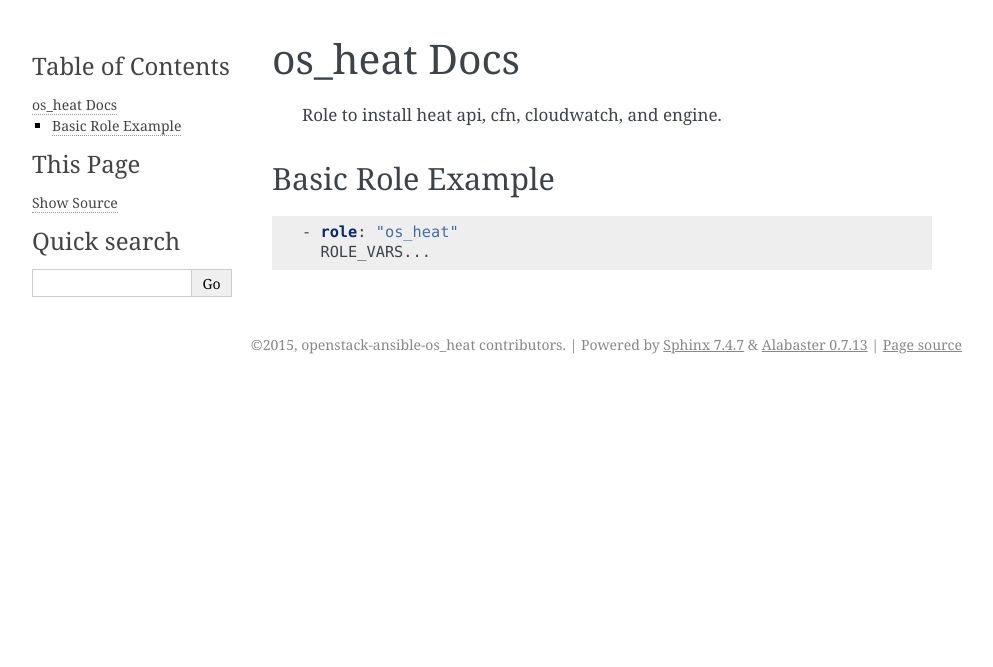
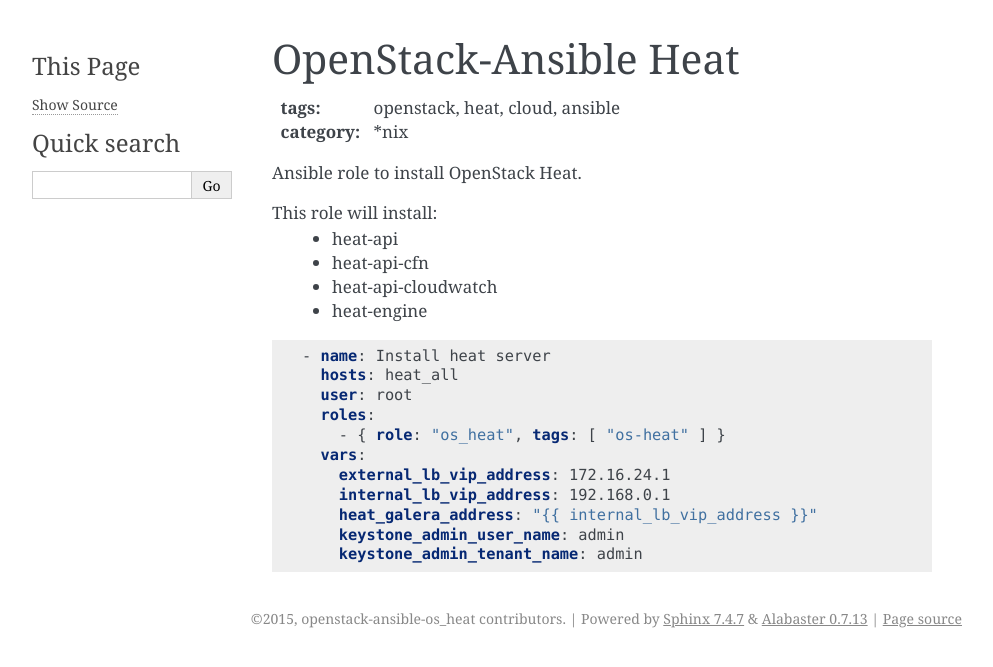
Before and after one commit to openstack/openstack-ansible-os_heat, a Sphinx documentation site: the page built from doc/source/index.rst, in a window 1280 px wide. Shown: the top 667 px of the page, without its empty margins (148-1141 px from the left). Built offline with Sphinx 7.4.7, drawn with Linux system fonts in a browser that asks for light colours.

Commit message:
[DOCS] Cleanup the role docs for consistency and clarity
Removed duplication and wrapped lines in the Contributing guide.

Change-Id: I842367ba02241da717404cacb36c9cfbb5582474

```diff
--- a/README.rst
+++ b/README.rst
@@ -1,11 +1,11 @@
-OpenStack heat
-##############
+OpenStack-Ansible Heat
+######################
 :tags: openstack, heat, cloud, ansible
 :category: \*nix
 
-Role to install heat api, cfn, cloudwatch, and engine.
+Ansible role to install OpenStack Heat.
 
-This role will install the following:
+This role will install:
     * heat-api
     * heat-api-cfn
     * heat-api-cloudwatch
--- a/doc/source/index.rst
+++ b/doc/source/index.rst
@@ -1,13 +1 @@
-os_heat Docs
-============
-
- Role to install heat api, cfn, cloudwatch, and engine.
-
-Basic Role Example
-^^^^^^^^^^^^^^^^^^
-
-
-.. code-block:: yaml
-
-    - role: "os_heat"
-      ROLE_VARS...
+.. include:: ../../README.rst
```
Also changed, not shown: CONTRIBUTING.rst (+34 -19 lines).
